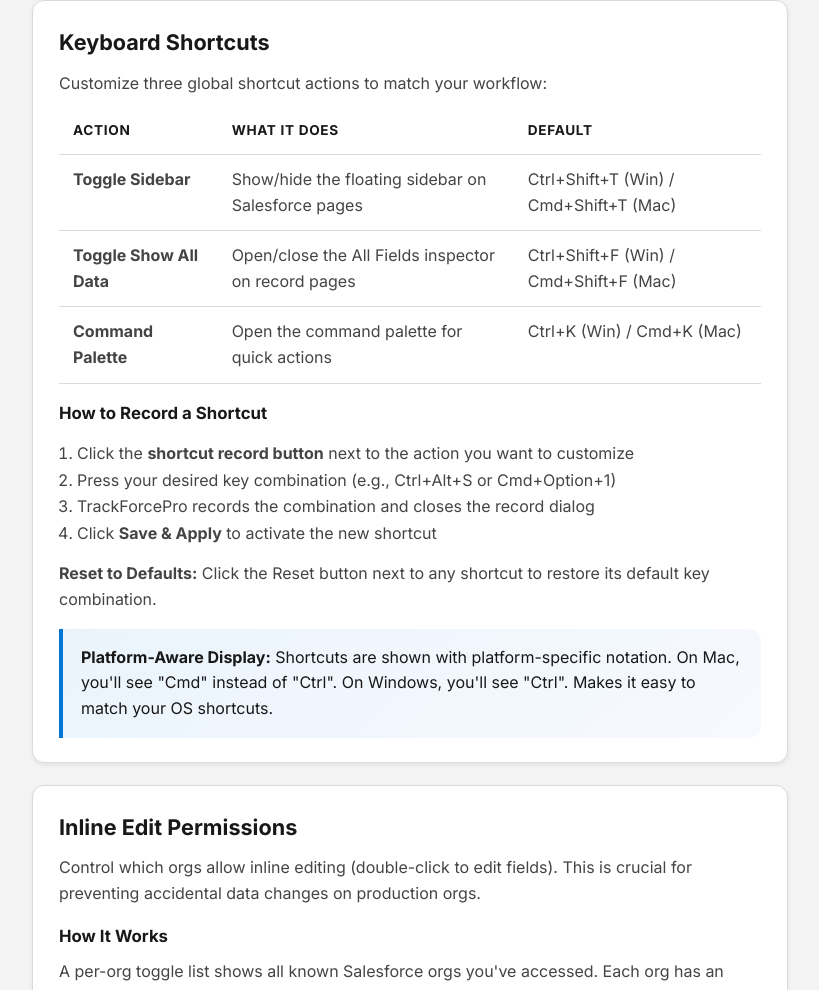
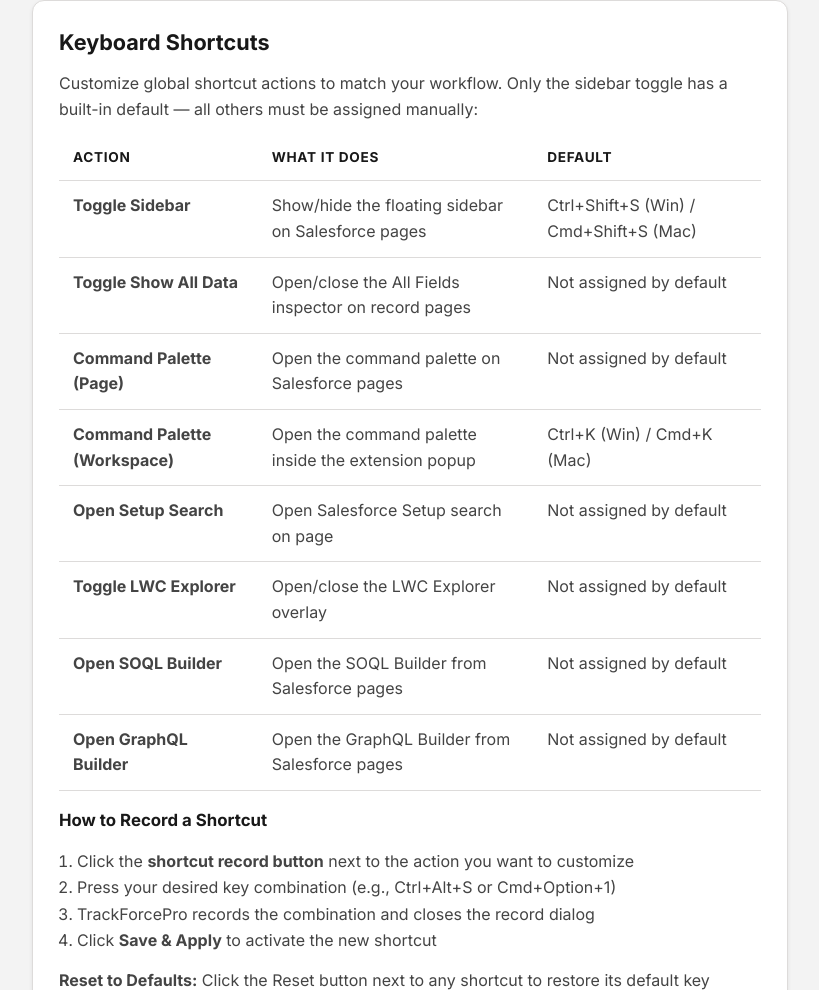
Before and after one commit to manaskumarbehera/sf-audit-extractor-docs, a website: page guides/settings.html in a window 1280 px wide. Shown: the part 1070-2060 px from the top of the page, without its empty margins (382-1201 px from the left). Drawn offline with Linux system fonts and the light colour scheme; a web font is replaced by a local one.

Commit message:
docs: sync from private repo (68479ae1cde6a577f7a7f48a8cf2945b20c5948e) manaskumarbehera/sf-audit-extractor@68479ae1cde6a577f7a7f48a8cf2945b20c5948e

```diff
--- a/guides/settings.html
+++ b/guides/settings.html
@@ -102,7 +102,7 @@
 
                 <div class="guide-card" id="keyboard-shortcuts">
                     <h2>Keyboard Shortcuts</h2>
-                    <p>Customize three global shortcut actions to match your workflow:</p>
+                    <p>Customize global shortcut actions to match your workflow. Only the sidebar toggle has a built-in default — all others must be assigned manually:</p>
                     <table class="guide-table">
                         <thead>
                             <tr>
@@ -115,17 +115,42 @@
                             <tr>
                                 <td><strong>Toggle Sidebar</strong></td>
                                 <td>Show/hide the floating sidebar on Salesforce pages</td>
-                                <td>Ctrl+Shift+T (Win) / Cmd+Shift+T (Mac)</td>
+                                <td>Ctrl+Shift+S (Win) / Cmd+Shift+S (Mac)</td>
                             </tr>
                             <tr>
                                 <td><strong>Toggle Show All Data</strong></td>
                                 <td>Open/close the All Fields inspector on record pages</td>
-                                <td>Ctrl+Shift+F (Win) / Cmd+Shift+F (Mac)</td>
+                                <td>Not assigned by default</td>
                             </tr>
                             <tr>
-                                <td><strong>Command Palette</strong></td>
-                                <td>Open the command palette for quick actions</td>
+                                <td><strong>Command Palette (Page)</strong></td>
+                                <td>Open the command palette on Salesforce pages</td>
+                                <td>Not assigned by default</td>
+                            </tr>
+                            <tr>
+                                <td><strong>Command Palette (Workspace)</strong></td>
+                                <td>Open the command palette inside the extension popup</td>
                                 <td>Ctrl+K (Win) / Cmd+K (Mac)</td>
+                            </tr>
+                            <tr>
+                                <td><strong>Open Setup Search</strong></td>
+                                <td>Open Salesforce Setup search on page</td>
+                                <td>Not assigned by default</td>
+                            </tr>
+                            <tr>
+                                <td><strong>Toggle LWC Explorer</strong></td>
+                                <td>Open/close the LWC Explorer overlay</td>
+                                <td>Not assigned by default</td>
+                            </tr>
+                            <tr>
+                                <td><strong>Open SOQL Builder</strong></td>
+                                <td>Open the SOQL Builder from Salesforce pages</td>
+                                <td>Not assigned by default</td>
+                            </tr>
+                            <tr>
+                                <td><strong>Open GraphQL Builder</strong></td>
+                                <td>Open the GraphQL Builder from Salesforce pages</td>
+                                <td>Not assigned by default</td>
                             </tr>
                         </tbody>
                     </table>
```
Also changed, not shown: guides/command-palette.html (+1 -1 lines), guides/show-all-data.html (+2 -2 lines), guides/sidebar.html (+1 -1 lines).
